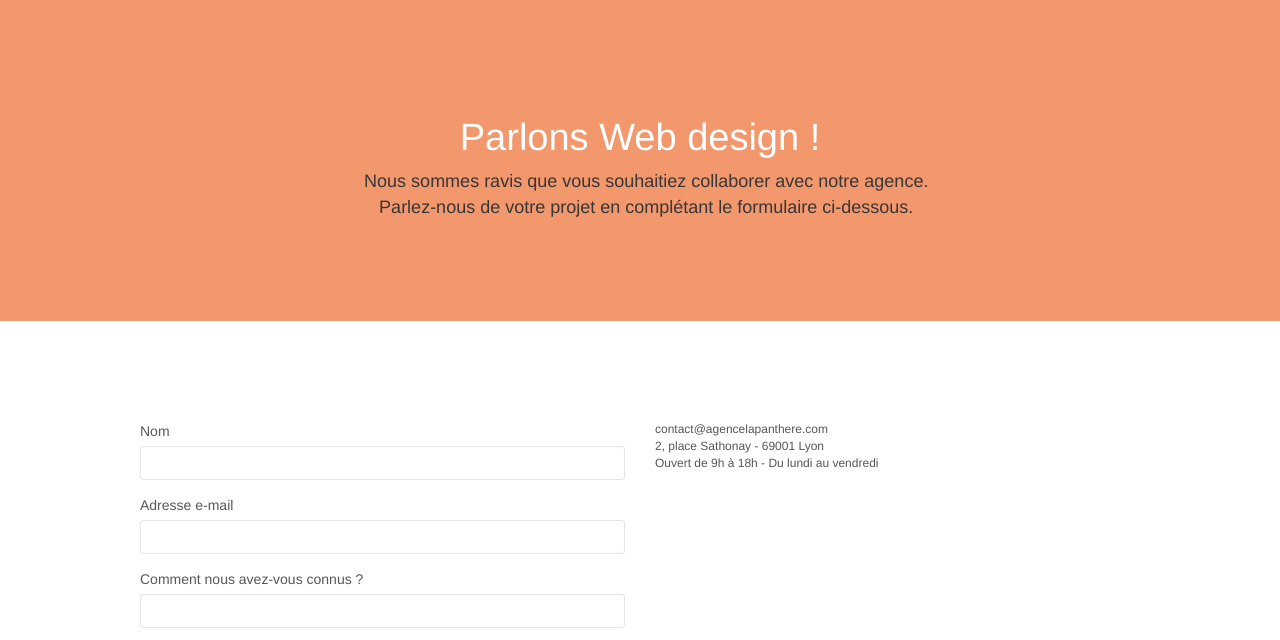
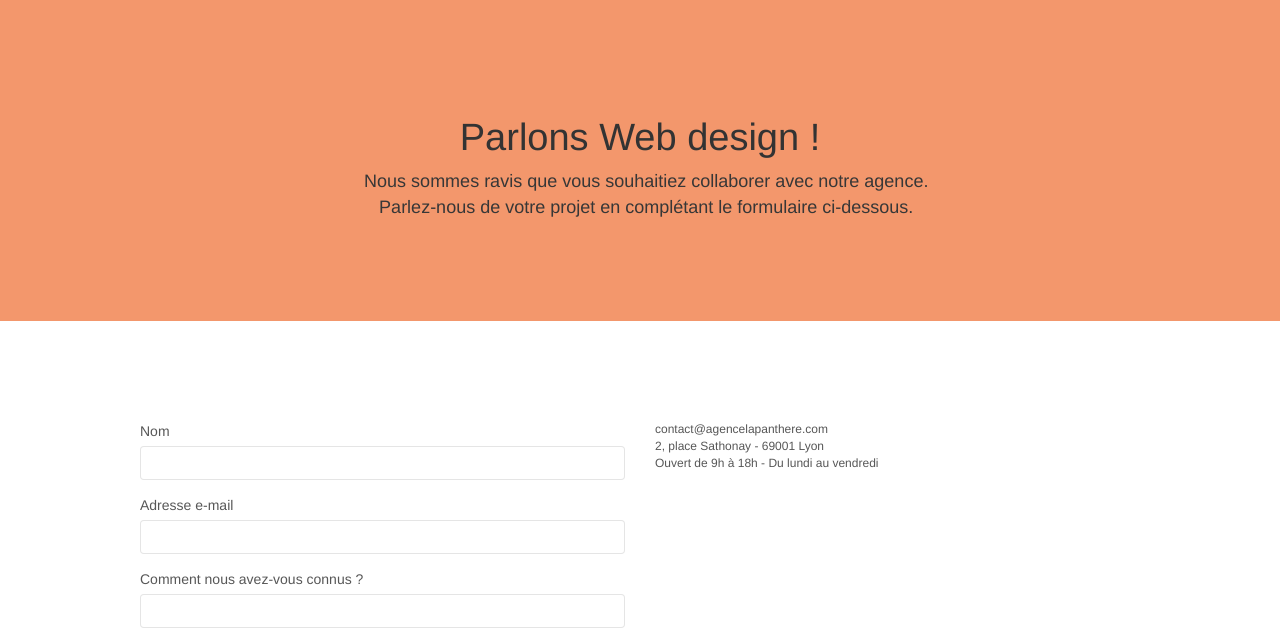
Before and after one commit to MaevaPrecourt/la_panthere_site_revu_et_corrige, a plain HTML site: page page2.html in a window 1280 px wide. Shown: the part 97-737 px from the top of the page. Drawn offline with nearby package versions, Linux system fonts and the light colour scheme; a script that the page names is missing.

Commit message:
Correction erreur contraste Wave 28/12

```diff
--- a/page2.html
+++ b/page2.html
@@ -54,7 +54,7 @@
 				<div class="container bloc-lg">
 					<div class="row">
 						<div class="col-sm-12">
-							<h1 class="text-center hero-bloc-text tc-white">Parlons Web design !</h1>
+							<h1 class="text-center hero-bloc-text">Parlons Web design !</h1>
 							<p class="text-center mg-lg tc-white tight-width-whitespace">Nous sommes ravis que vous souhaitiez collaborer avec notre agence.
 								<br>Parlez-nous de votre projet en complétant le formulaire ci-dessous.
 							</p>
```
